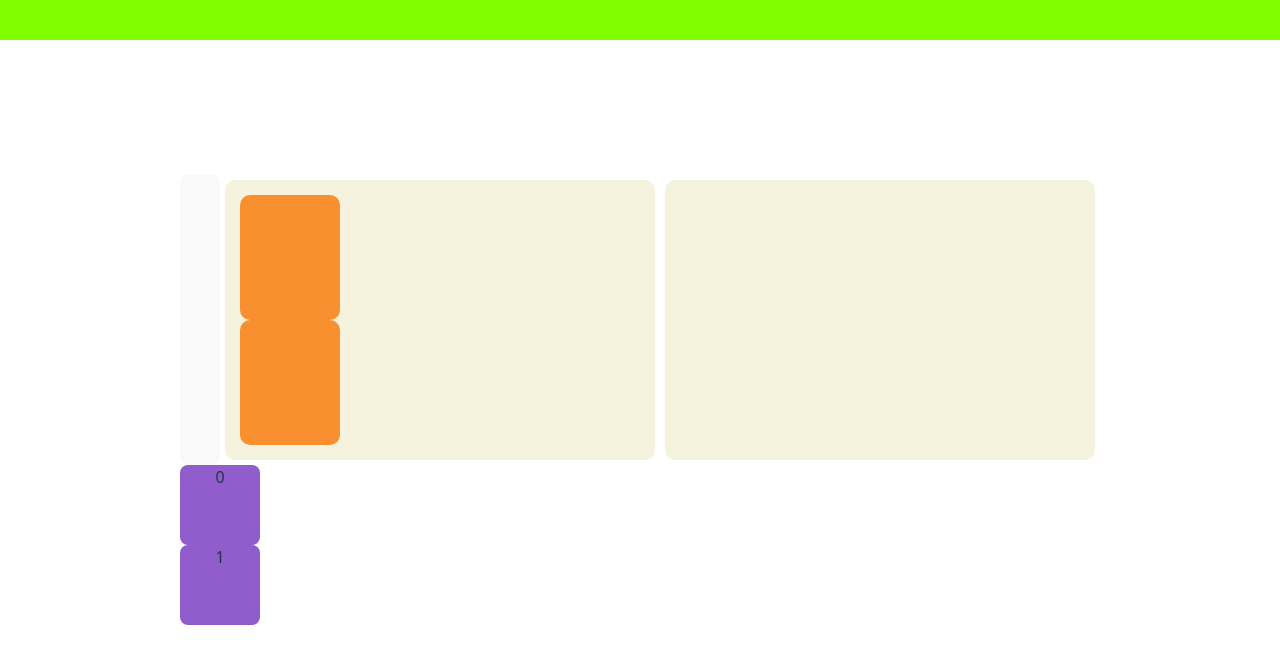
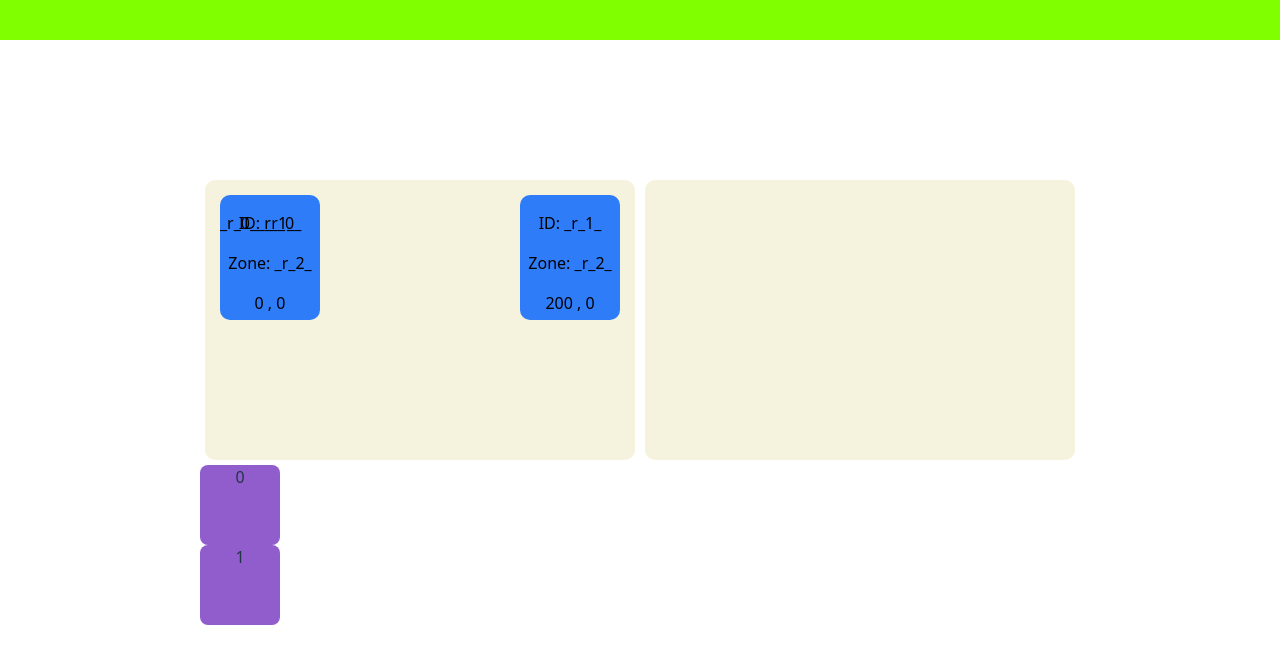
Before and after one commit to a0-ye/aye-site, a React (Vite) app: page / in a window 1280 px wide. Shown: the top 664 px of the page. Built offline with nearby package versions, Linux system fonts and the light colour scheme.

Commit message:
Working Drag and Drop Zone Data Updates (NON-POSITIONAL)

```diff
--- a/src/App.tsx
+++ b/src/App.tsx
@@ -1,4 +1,4 @@
-import { useState, useId} from 'react'
+import { useState, useId, type ReactNode} from 'react'
 import './App.css'
 
 import PageCard from './assets/components/PageCard/PageCard'
@@ -14,7 +14,8 @@ import CardZone from './assets/components/framerCard/CardZone'
 
 import { DndContext, type DragEndEvent, type UniqueIdentifier } from '@dnd-kit/core'
 
-interface CardData{
+export interface CardData{
+  id:UniqueIdentifier;
   zone:UniqueIdentifier;
   origin:{x:number,y:number}
 }
@@ -23,12 +24,23 @@ interface CardMap {
   [id:UniqueIdentifier] : CardData;
 }
 
-function makeCoords(x:number, y:number) { return {x:x, y:y}}
+export interface ZoneData {
+  id:UniqueIdentifier,
+  cards:UniqueIdentifier[],
+  changeOrigins: Function,
+}
+
+export interface coord {
+  x:number,
+  y:number
+}
+
+export function makeCoords(x:number, y:number): coord {return {x:x, y:y}}
 
 function useCardHandler(initialCardData: CardMap):[
   CardMap,
   (cardID: UniqueIdentifier, newZoneID: UniqueIdentifier) => void,
-  (cardIDs: UniqueIdentifier[], newOrigins: { x: number; y: number }[]) => void
+  (cardIDs: UniqueIdentifier[], newOrigins:coord[]) => void
 ]{
   const [cards, setCards] = useState(initialCardData)
   const moveCard = (cardID:UniqueIdentifier, newZoneID:UniqueIdentifier) => {
@@ -44,7 +56,7 @@ function useCardHandler(initialCardData: CardMap):[
   };
 
 // given a list of n cardIDs n Origins, matches cards and origins 1 to 1 and updates card origins
-const changeOrigin = (cardIDs: UniqueIdentifier[], newOrigins: { x: number; y: number }[]) => {
+const changeOrigins = (cardIDs: UniqueIdentifier[], newOrigins: coord[]) => {
   const zippedPairs = cardIDs.map((id, idx) => [id, newOrigins[idx]] as const);
   setCards((prevCards) => {
     const newCards = { ...prevCards };
@@ -60,58 +72,98 @@ const changeOrigin = (cardIDs: UniqueIdentifier[], newOrigins: { x: number; y: n
     return newCards;
   });
 };
-  return [cards, moveCard, changeOrigin]
+  return [cards, moveCard, changeOrigins]
 
 }
 
 
 
 function App() {
-
+  const c1ID = useId();
+  const c2ID = useId();
   const initialCards: Record<UniqueIdentifier, CardData> = {
-    [useId()]:{zone:0,origin:{x:0,y:0}},
-    [useId()]:{zone:0,origin:{x:0,y:0}},
+    [c1ID]:{id:c1ID, zone:0,origin:makeCoords(0,0)},
+    [c2ID]:{id:c2ID,zone:0,origin:makeCoords(0,0)},
+  }
+  const handZoneID = useId() // store this one specially, since all cards start in the hand
+  const zone2ID = useId(); // TODO: remove. is for testing
+  const initialZones:Record<UniqueIdentifier, ZoneData> = {
+    [handZoneID]:{id:handZoneID, cards:[], changeOrigins:() => {}},
+    [zone2ID]:{id:zone2ID, cards:[], changeOrigins:() => {}},
   }
 
-  // const [cards, moveCard] = useCardHandler(initialCards);
-  const [originList, setOriginList] = useState([{x:0,y:0},{x:0,y:0}])
-  const [cardsData, moveCard, changeOrigin] = useCardHandler(initialCards)
-  const [activeCard, setActiveCard] = useState(-1)
+  //all cards go in handZone
+  for (const cardID in initialCards){
+    initialZones[handZoneID].cards.push(cardID)
+    initialCards[cardID].zone = handZoneID
+  }
+
+  const [cardsData, moveCard, changeOrigins] = useCardHandler(initialCards);
+  for (const zoneID in initialZones){ // give the changeOrigins function to each zone
+    initialZones[zoneID].changeOrigins = changeOrigins;
+  }
+  const [zoneData, setZoneData] = useState(initialZones);
+
+
+  const [activeCard, setActiveCard] = useState(-1);
 
   const handleDragEnd = (event:DragEndEvent) => {
     // over contains the ID of the droppable zone
+    console.log("handlingDragEnd...", event);
     if(!event.over) return
-    const cardID = event.active.id
-    const newZoneID = event.over.id
-    moveCard(cardID, newZoneID)
-    changeOrigin([cardID], [makeCoords(600,0)])
+    const {active, over} = event;
+    const cardID = active.id
+    const nextZoneID = over.id
+    if (cardsData[cardID].zone === nextZoneID) return;
+
+    setZoneData(
+      // remove card from current zone. Add card to new zone
+      prevState => {
+        // console.trace();
+        const currZoneID = cardsData[cardID].zone
+        const newState = {...prevState} // make a copy
+        const newCurZoneDat = {...newState[currZoneID]}  // copy
+        newCurZoneDat.cards = [...newCurZoneDat.cards.filter(id => id !== cardID)];
+        newState[currZoneID] = newCurZoneDat;
+
+        const newNextZoneDat = {...newState[nextZoneID]}  // copy next zone
+        newNextZoneDat.cards = [...newNextZoneDat.cards, cardID] // add card to next zone
+        newState[nextZoneID] = newNextZoneDat // update next zone in new state
+        // console.log("Updating Zone States: prev, new", prevState, newState);
+        return newState
+      }
+    )
+    moveCard(cardID, nextZoneID)
+
     console.log("updating card zone:", cardsData[cardID]);
 
     return
   }
 
   const cardEntries = Object.entries(cardsData)
+  function generateCards(): ReactNode {
+    return cardEntries.map(([id, cardData]) => {
+      return (
+        <MotionCard key={id} cardData={cardData}>
+        </MotionCard>)
+    })
+  }
 
   return (
     <>
       <div className='nav'></div>
 
       <div className='framerRow' style={{display:'flex'}}>
-        <button onClick={     () => {setOriginList([{x:500,y:70}, {x:0,y:0}])}     }></button>
         <DndContext onDragEnd={handleDragEnd}>
-          <Droppable drop_id={0}>
-            <CardZone>
-
-              {cardEntries.map(([id, cardData]) => (
-                <MotionCard key={id} cardData={[id, cardData]}>
-                  <Draggable drag_id={id} />
-                </MotionCard>))}
+          <Droppable drop_id={handZoneID}>
+            <CardZone zoneData={zoneData[handZoneID]}>
+              {generateCards()}
 
             </CardZone>
           </Droppable>
 
-          <Droppable drop_id={1}>
-            <CardZone>
+          <Droppable drop_id={zone2ID}>
+            <CardZone zoneData={zoneData[zone2ID]}>
             </CardZone>
           </Droppable>
         </DndContext>
--- a/src/assets/components/dnd-kit-wrappers/draggable.tsx
+++ b/src/assets/components/dnd-kit-wrappers/draggable.tsx
@@ -1,4 +1,4 @@
-import React, { type ReactNode } from 'react';
+import React, { type CSSProperties, type ReactNode } from 'react';
 import {useDraggable, type UniqueIdentifier} from '@dnd-kit/core';
 
 interface draggableProps{
@@ -17,8 +17,17 @@ export default function Draggable(props: draggableProps) {
 
 
   return (
-    <div ref={setNodeRef} {...listeners} {...attributes} style={{width:'100%',height:'100%',}}>
+    <div ref={setNodeRef} {...listeners} {...attributes} style={{...style}}>
       {props.children}
     </div>
   );
+
+
 }
+const style: CSSProperties = {
+    width:'100%',height:'100%',
+    zIndex:100,
+    backgroundColor:'#ff4ca6ff',
+    opacity:0.0,
+    position:'absolute'
+  }
--- a/src/assets/components/framerCard/CardZone.tsx
+++ b/src/assets/components/framerCard/CardZone.tsx
@@ -1,21 +1,45 @@
+import type { UniqueIdentifier } from "@dnd-kit/core";
 import { frame, motion, useSpring } from "motion/react"
 import { useEffect, useRef, useState, type CSSProperties, type ReactNode, type RefObject} from "react"
+import { makeCoords, type ZoneData, type coord} from "../../../App";
 
 interface ZoneProps{
+    zoneData:ZoneData,
     style?: CSSProperties;
     children?: ReactNode;
+}
 
+
+// TODO: calculate absolute coordinates relative to the viewport.
+// Translate to MotionCard offsets, or convert MotionCard to this system.
+function calculateAnchors(numCards:number): coord[] {
+    const leftBound = 0
+    const width = 400
+    const increment = width / numCards;
+    const output:coord[] = Array(numCards).fill(makeCoords(0,0))
+    return output.map((_, index, )=>{
+        const x = leftBound + index * increment;
+        return makeCoords(x,0)
+    })
 }
 
 export default function CardZone(props: ZoneProps) {
     const ref = useRef<HTMLDivElement>(null)
+    const zoneData = props.zoneData;
 
     // useEffect( ()=> {recalculate the anchor points based on num cards} , [num_of_cards_in_zone])
-
+    useEffect( ()=>{
+        const cards = zoneData.cards
+        const newAnchors = calculateAnchors(cards.length);
+        zoneData.changeOrigins(cards, newAnchors)   // use given function to update zoneState
+    },[zoneData.cards])
 
     return <motion.div
             ref={ref}
             style={{...box,margin:5,padding:15}}>
+                <p style={{zIndex:100, position:'absolute'}}>
+                    {zoneData.cards}
+                </p>
                 {props.children}
             </motion.div>
 
@@ -25,9 +49,11 @@ export default function CardZone(props: ZoneProps) {
  * ==============   Styles   ================
  */
 
-const box = {
+const box: CSSProperties = {
     width: 400,
     height: 250,
     backgroundColor: "#f5f3ddff",
+    color:'black',
     borderRadius: 10,
+    display:'flex',
 }
--- a/src/assets/components/framerCard/MotionCard.tsx
+++ b/src/assets/components/framerCard/MotionCard.tsx
@@ -1,6 +1,8 @@
 import type { UniqueIdentifier } from "@dnd-kit/core"
 import { frame, motion, useAnimate, useSpring } from "motion/react"
 import { useEffect, useState, type CSSProperties, type ReactNode, type RefObject} from "react"
+import { makeCoords, type CardData, type coord} from "../../../App"
+import Draggable from "../dnd-kit-wrappers/draggable"
 
 
 function useFollowPointer(ref: RefObject<HTMLDivElement | null>, doFollow: boolean) {
@@ -28,55 +30,40 @@ function useFollowPointer(ref: RefObject<HTMLDivElement | null>, doFollow: boole
 }
 
 interface CardProps{
-    cardData:
-        [UniqueIdentifier,
-        {zone: UniqueIdentifier; origin: { x: number, y: number } }
-    ];
+    cardData:CardData
 
     style?: CSSProperties;
     children?: ReactNode;
 }
-
 
 /**
  * Card that you can drag around, and always returns to its 'origin point'
  * Origin can be updated, and is updated via the origin prop. Updated
  */
 export default function MotionCard(props: CardProps) {
-    const cardData = props.cardData[1]
+    const cardData = props.cardData
     const [ref, animate] = useAnimate();
     const [doFollow, setFollow] = useState(false)
     // const [currentOrigin, setOrigin] = useState(props.origin)
     const {x,y} = useFollowPointer(ref, doFollow)
 
-    useEffect(()=>{
-        if(doFollow) return
-        const stopFollow = () => setFollow(false)
-        window.addEventListener('pointerup',stopFollow)
-        window.addEventListener('pointercancel',stopFollow)
-
-        return ()=> {
-            window.addEventListener('pointerup',stopFollow)
-            window.addEventListener('pointercancel',stopFollow)
-        }
-    },[doFollow])
-
-    const returnToOrigin = () => {animate(ref.current, {x:cardData.origin.x, y:cardData.origin.y})}
+    const returnToOrigin = () => { setFollow(false); animate(ref.current, makeCoords(cardData.origin.x, cardData.origin.y))}
     useEffect(()=>{returnToOrigin()},[cardData.origin])    // when origin is updated, return to origin
 
     return <motion.div
-        draggable={true}
         drag
         onMouseDown={()=> setFollow(true) }
         onDragEnd={returnToOrigin}
         ref={ref}
         style={{...box, x,y, ...props.style,
-                backgroundColor: cardData.zone? "#2f7cf8" : "#f8902fff",
                 originX:cardData.origin.x, originY:cardData.origin.y}}>
-            {/* <button onClick={()=>{
-                setOrigin({x:currentOrigin.x + 15, y:currentOrigin.y + 15 });
-                console.log("updated origin by 15",currentOrigin);
-            }}></button> */}
+            <Draggable drag_id={cardData.id}/>
+
+            <p>ID: {cardData.id}</p>
+            <p>Zone: {cardData.zone}</p>
+
+            <p> {cardData.origin.x} , {cardData.origin.y}</p>
+
             {props.children}
         </motion.div>
 }
@@ -84,10 +71,10 @@ export default function MotionCard(props: CardProps) {
 /**
  * ==============   Styles   ================
  */
-
-const box = {
+const box: CSSProperties = {
     width: 100,
     height: 125,
     backgroundColor:"#2f7cf8",
     borderRadius: 10,
+    position:'relative',
 }
```
